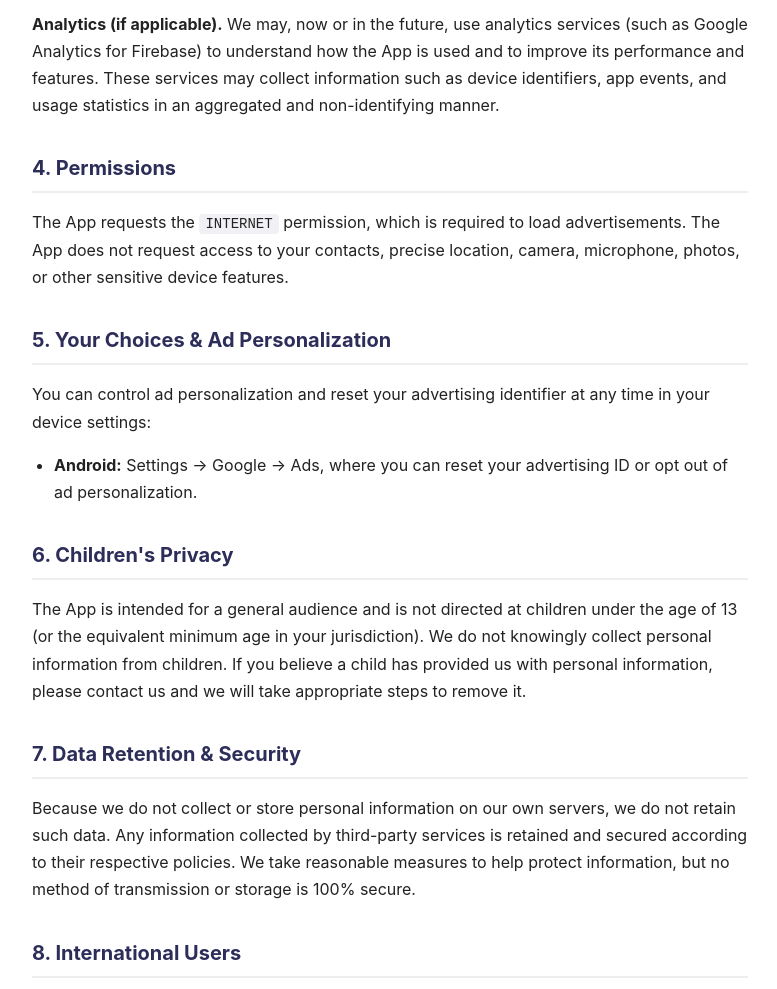
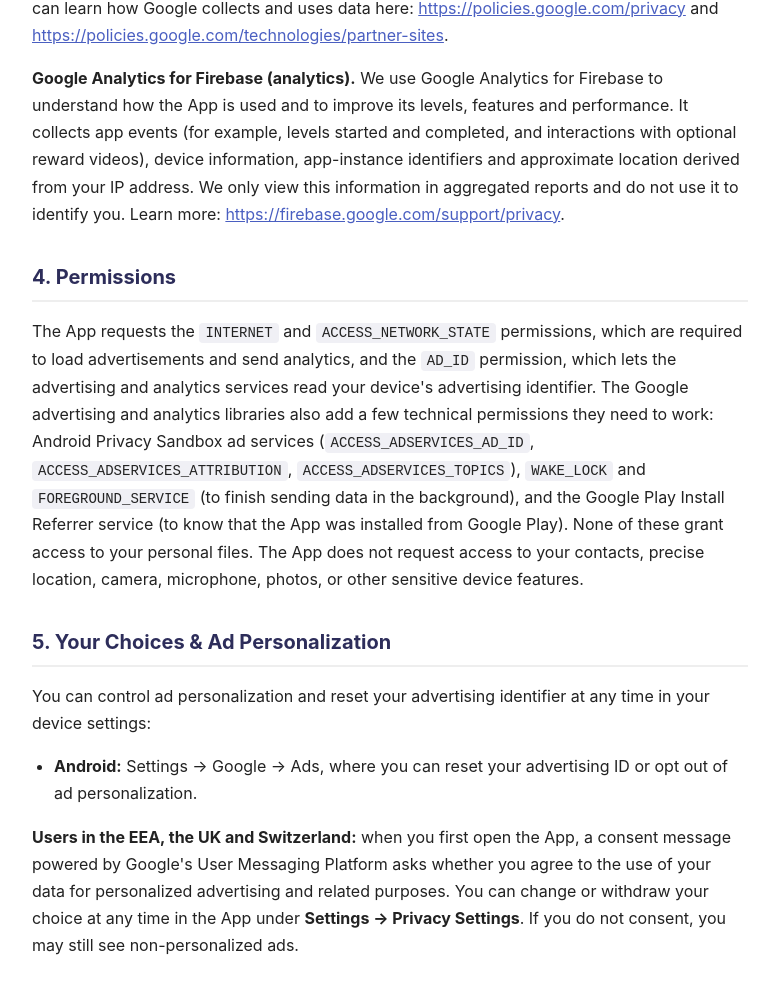
Before and after one commit to tangyuantang666-ai/privacy, a plain HTML site: page index.html in a window 1280 px wide. Shown: the part 1168-2157 px from the top of the page, without its empty margins (250-1027 px from the left). Drawn offline with Linux system fonts and the light colour scheme.

Commit message:
Update privacy policy
Update privacy policy（Firebase,permissions,EAA consent）

```diff
--- a/index.html
+++ b/index.html
@@ -38,7 +38,7 @@
 
   <h1>Privacy Policy</h1>
   <p class="meta"><strong>Happy Sudoku</strong></p>
-  <p class="meta">Last updated: July 18, 2026</p>
+  <p class="meta">Last updated: October 7, 2026</p>
 
   <p>
     This Privacy Policy explains how <strong>JM_R</strong> ("we", "us", or "our")
@@ -62,6 +62,7 @@
     <li>Advertising identifiers (e.g., Google Advertising ID)</li>
     <li>Device information (device model, operating system version, language, and region settings)</li>
     <li>General usage and interaction data related to advertisements</li>
+    <li>In-app events such as levels started and completed, and whether optional reward videos were offered or watched</li>
     <li>IP address and approximate, non-precise location derived from it</li>
   </ul>
   <p>
@@ -78,7 +79,7 @@
 
   <h2>3. Third-Party Services</h2>
   <p>
-    The App uses the following third-party service to support its features:
+    The App uses the following third-party services to support its features:
   </p>
   <p>
     <strong>Google AdMob (advertising).</strong> We use Google AdMob to display
@@ -91,17 +92,28 @@
     <a href="https://policies.google.com/technologies/partner-sites" target="_blank" rel="noopener">https://policies.google.com/technologies/partner-sites</a>.
   </p>
   <p>
-    <strong>Analytics (if applicable).</strong> We may, now or in the future, use
-    analytics services (such as Google Analytics for Firebase) to understand how the
-    App is used and to improve its performance and features. These services may
-    collect information such as device identifiers, app events, and usage statistics
-    in an aggregated and non-identifying manner.
+    <strong>Google Analytics for Firebase (analytics).</strong> We use Google Analytics
+    for Firebase to understand how the App is used and to improve its levels, features
+    and performance. It collects app events (for example, levels started and completed,
+    and interactions with optional reward videos), device information, app-instance
+    identifiers and approximate location derived from your IP address. We only view
+    this information in aggregated reports and do not use it to identify you. Learn
+    more:
+    <a href="https://firebase.google.com/support/privacy" target="_blank" rel="noopener">https://firebase.google.com/support/privacy</a>.
   </p>
 
   <h2>4. Permissions</h2>
   <p>
-    The App requests the <code>INTERNET</code> permission, which is required to load
-    advertisements. The App does not request access to your contacts, precise
+    The App requests the <code>INTERNET</code> and <code>ACCESS_NETWORK_STATE</code>
+    permissions, which are required to load advertisements and send analytics, and the
+    <code>AD_ID</code> permission, which lets the advertising and analytics services read
+    your device's advertising identifier. The Google advertising and analytics libraries
+    also add a few technical permissions they need to work: Android Privacy Sandbox ad
+    services (<code>ACCESS_ADSERVICES_AD_ID</code>, <code>ACCESS_ADSERVICES_ATTRIBUTION</code>,
+    <code>ACCESS_ADSERVICES_TOPICS</code>), <code>WAKE_LOCK</code> and
+    <code>FOREGROUND_SERVICE</code> (to finish sending data in the background), and the
+    Google Play Install Referrer service (to know that the App was installed from
+    Google Play). None of these grant access to your personal files. The App does not request access to your contacts, precise
     location, camera, microphone, photos, or other sensitive device features.
   </p>
 
@@ -113,6 +125,14 @@
   <ul>
     <li><strong>Android:</strong> Settings &rarr; Google &rarr; Ads, where you can reset your advertising ID or opt out of ad personalization.</li>
   </ul>
+  <p>
+    <strong>Users in the EEA, the UK and Switzerland:</strong> when you first open the
+    App, a consent message powered by Google's User Messaging Platform asks whether
+    you agree to the use of your data for personalized advertising and related
+    purposes. You can change or withdraw your choice at any time in the App under
+    <strong>Settings &rarr; Privacy Settings</strong>. If you do not consent, you may
+    still see non-personalized ads.
+  </p>
 
   <h2>6. Children's Privacy</h2>
   <p>
```
